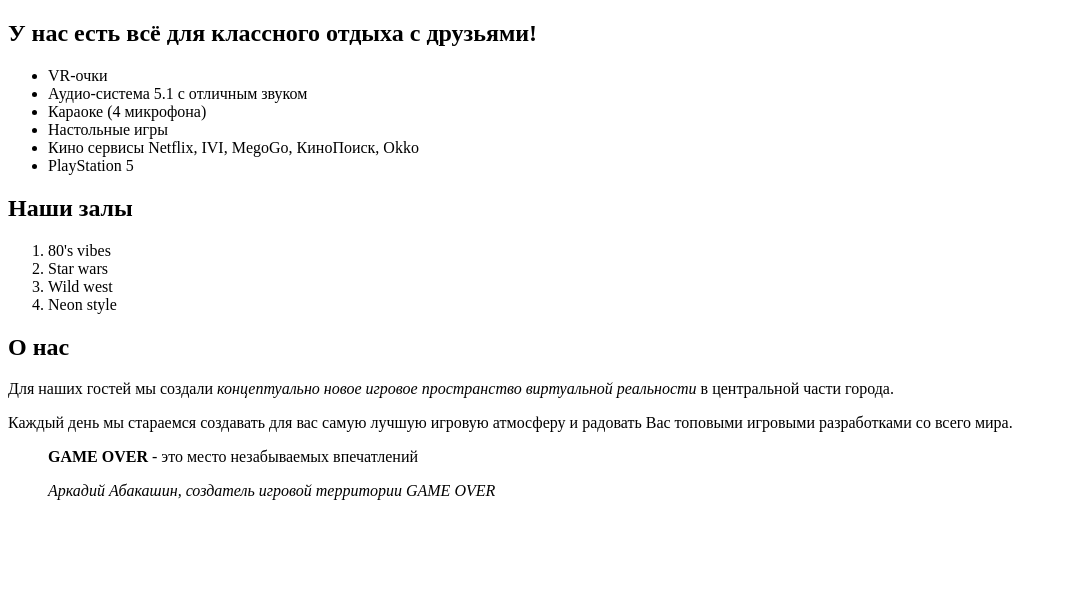
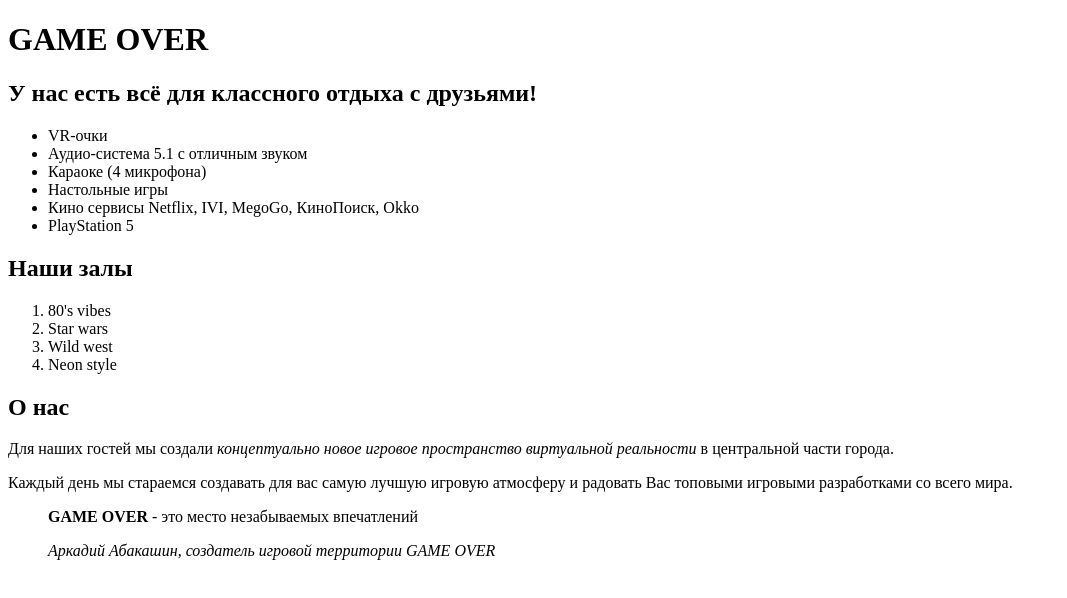
Before and after one commit to oneight15/go, a plain HTML site: page index.html in a window 1280 px wide. Shown: the whole page, without its empty margins (0-1067 px from the left). Drawn offline with Linux system fonts and the light colour scheme.

Commit message:
feat: add h1 and sections

```diff
--- a/index.html
+++ b/index.html
@@ -7,6 +7,10 @@
     <title>Project GO</title>
 </head>
 <body>
+    <main>
+        <h1>GAME OVER</h1>
+
+        <section>
             <h2>У нас есть всё для классного отдыха с друзьями!</h2>
             <ul>
                 <li>VR-очки</li>
@@ -16,7 +20,9 @@
                 <li>Кино сервисы Netflix, IVI, MegoGo, КиноПоиск, Okko</li>
                 <li>PlayStation 5</li>
             </ul>
+        </section>
 
+        <section>
             <h2>Наши залы</h2>
             <ol>
                 <li>80's vibes</li>
@@ -24,7 +30,9 @@
                 <li>Wild west</li>
                 <li>Neon style</li>
             </ol>
+        </section>
 
+        <section>
             <h2>О нас</h2>
             <p>Для наших гостей мы создали <em>концептуально новое игровое пространство виртуальной реальности</em> в центральной части города.</p>
             <p>Каждый день мы стараемся создавать для вас самую лучшую игровую атмосферу и радовать Вас топовыми игровыми разработками со всего мира.</p>
@@ -32,5 +40,7 @@
                 <p><strong>GAME OVER</strong> - это место незабываемых впечатлений</p>
                 <p><cite>Аркадий Абакашин, создатель игровой территории GAME OVER</cite></p>
             </blockquote>
+        </section>
+    </main>
 </body>
 </html>
```
Lines whose indentation alone changed are shown as unchanged.
